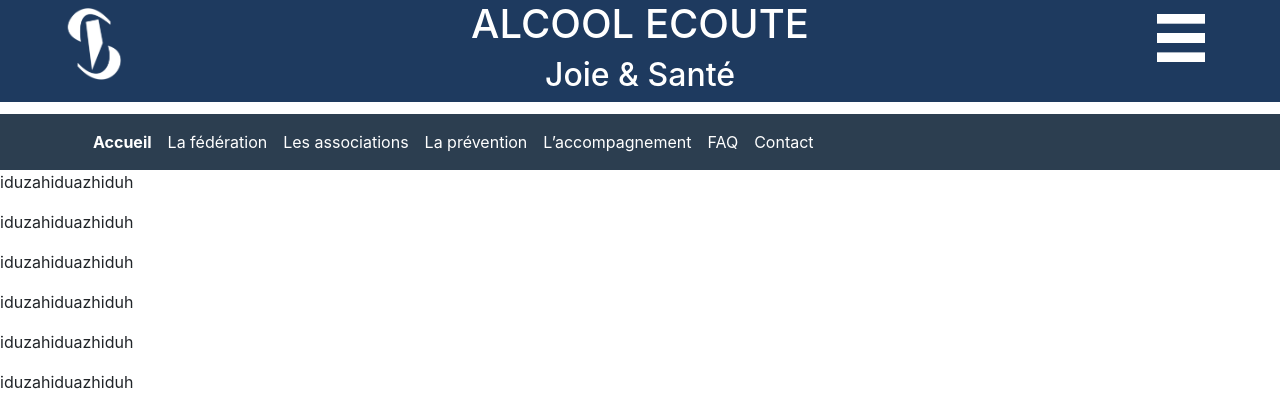
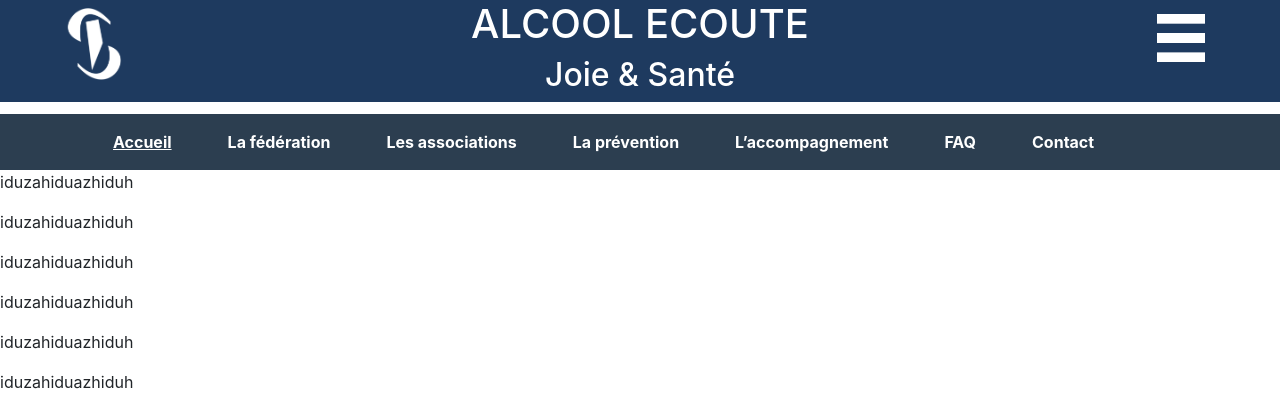
Before and after one commit to tisstherat/SAE-WEB-Alcool-ecoute, a PHP site: page / in a window 1280 px wide. Shown: the top 411 px of the page. Run offline with PHP 8.4, Linux system fonts and the light colour scheme; some libraries are stand-ins or nearby versions.

Commit message:
Update style.css

```diff
--- a/style/style.css
+++ b/style/style.css
@@ -53,6 +53,34 @@ header > h2 {
     display: inline-block;
     white-space: nowrap;
     bottom: 0;
+}
+
+nav {
+    background-color: #234975;
+    padding: 10px 0;
+}
+
+nav ul {
+    list-style: none;
+    padding: 0;
+    margin: 0;
+    display: flex;
+    justify-content: center;
+}
+
+nav ul li {
+    margin: 0 20px;
+}
+
+nav ul li a {
+    color: white;
+    text-decoration: none;
+    padding: 10px 20px;
+    font-weight: bold;
+}
+
+nav ul li a.active {
+    text-decoration: underline;
 }
 
 footer {
```
